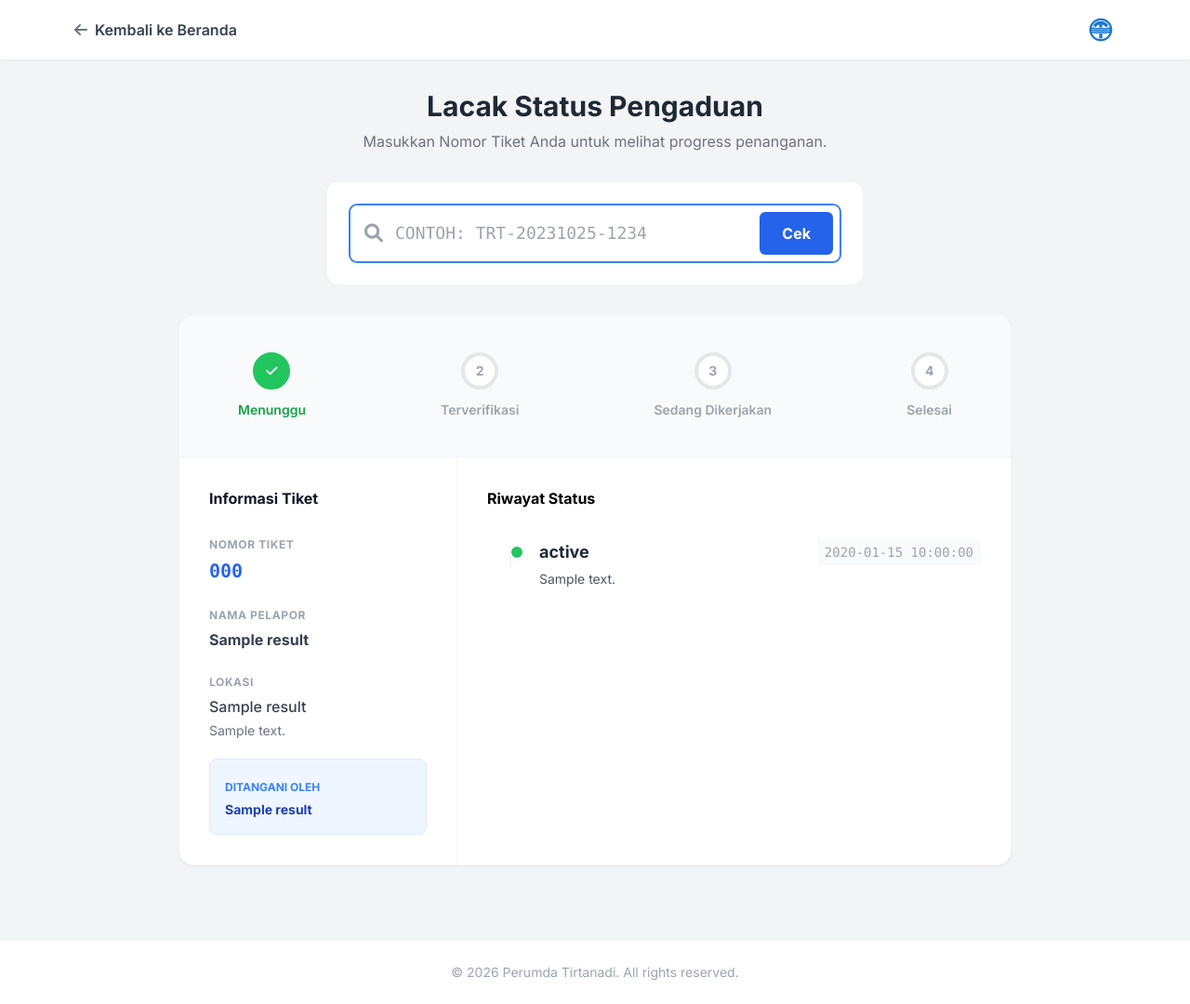
After one commit to Kyra-Code79/ticketing-tirtanadi, a CodeIgniter 4 app: the page made by app/Views/cek_status.php in a window 1280 px wide. The commit adds this page. Shown: the whole page at 93% size. Run offline with PHP 8.4 and a stand-in for CodeIgniter, Linux system fonts and the light colour scheme; the template is opened without the code that fills it: most values are stand-ins (such as "Sample title", 1, 10 or a date in 2020); data that the repository does not hold is empty; some libraries are stand-ins or nearby versions.

Commit message:
Add feature Track Ticketing

```diff
--- a/app/Config/Routes.php
+++ b/app/Config/Routes.php
@@ -8,6 +8,8 @@ use CodeIgniter\Router\RouteCollection;
 // Public Routes
 $routes->get('/', 'Pengaduan::index');
 $routes->post('pengaduan/store', 'Pengaduan::store');
+$routes->get('pengaduan/cetak/(:segment)', 'Pengaduan::cetak_pdf/$1');
+$routes->get('cek-status', 'Pengaduan::cek_status');
 
 // Auth Routes
 $routes->get('login', 'AuthController::login');
--- /dev/null
+++ b/app/Views/cek_status.php
@@ -0,0 +1,204 @@
+<!DOCTYPE html>
+<html lang="id">
+<head>
+    <meta charset="UTF-8">
+    <meta name="viewport" content="width=device-width, initial-scale=1.0">
+    <title>Cek Status Pengaduan - Tirtanadi</title>
+    <link rel="icon" href="<?= base_url('logo-tirtanadi-notext.webp') ?>" type="image/x-icon">
+    <script src="https://cdn.tailwindcss.com"></script>
+    <link href="https://cdnjs.cloudflare.com/ajax/libs/font-awesome/6.0.0/css/all.min.css" rel="stylesheet">
+    <link href="https://fonts.googleapis.com/css2?family=Inter:wght@300;400;500;600;700&display=swap" rel="stylesheet">
+    <script>
+        tailwind.config = {
+            theme: {
+                extend: { colors: { brand: { blue: '#0056b3', green: '#28a745' } } }
+            }
+        }
+    </script>
+    <style>body { font-family: 'Inter', sans-serif; background-color: #f3f4f6; }</style>
+</head>
+<body class="min-h-screen flex flex-col">
+
+    <!-- Header -->
+    <header class="bg-white shadow-sm sticky top-0 z-30">
+        <div class="max-w-6xl mx-auto px-4 py-4 flex justify-between items-center">
+            <a href="<?= base_url() ?>" class="flex items-center gap-2 group">
+                <i class="fas fa-arrow-left text-gray-500 group-hover:text-blue-600 transition"></i>
+                <span class="font-semibold text-gray-700 group-hover:text-blue-600 transition">Kembali ke Beranda</span>
+            </a>
+            <img src="<?= base_url('logo-tirtanadi-notext.webp') ?>" class="h-8">
+        </div>
+    </header>
+
+    <main class="flex-grow p-4 md:p-8">
+        <div class="max-w-4xl mx-auto">
+
+            <div class="text-center mb-8">
+                <h1 class="text-2xl md:text-3xl font-bold text-gray-800 mb-2">Lacak Status Pengaduan</h1>
+                <p class="text-gray-500">Masukkan Nomor Tiket Anda untuk melihat progress penanganan.</p>
+            </div>
+
+            <!-- Search Box -->
+            <div class="bg-white rounded-xl shadow-card p-6 mb-8 max-w-xl mx-auto">
+                <form action="" method="get" class="relative">
+                    <input type="text" name="keyword" value="<?= esc($keyword) ?>"
+                           placeholder="Contoh: TRT-20231025-1234"
+                           class="w-full pl-12 pr-4 py-4 border border-gray-200 rounded-lg focus:outline-none focus:border-blue-500 focus:ring-1 focus:ring-blue-500 text-lg font-mono uppercase transition shadow-sm"
+                           required autofocus>
+                    <div class="absolute inset-y-0 left-0 pl-4 flex items-center pointer-events-none">
+                        <i class="fas fa-search text-gray-400 text-xl"></i>
+                    </div>
+                    <button type="submit" class="absolute right-2 top-2 bottom-2 bg-blue-600 hover:bg-blue-700 text-white px-6 rounded-md font-bold transition">
+                        Cek
+                    </button>
+                </form>
+            </div>
+
+            <?php if($keyword && !$result): ?>
+                <div class="bg-red-50 border border-red-100 rounded-xl p-8 text-center max-w-xl mx-auto">
+                    <div class="bg-red-100 text-red-500 w-16 h-16 rounded-full flex items-center justify-center mx-auto mb-4 text-2xl">
+                        <i class="fas fa-times"></i>
+                    </div>
+                    <h3 class="font-bold text-red-800 text-lg mb-1">Tiket Tidak Ditemukan</h3>
+                    <p class="text-red-600">Nomor tiket "<?= esc($keyword) ?>" tidak terdaftar di sistem kami. Mohon cek kembali.</p>
+                </div>
+            <?php elseif($result): ?>
+
+                <!-- Tracking UI -->
+                <div class="bg-white rounded-2xl shadow-sm border border-gray-100 overflow-hidden">
+
+                    <!-- Stepper Header -->
+                    <div class="p-6 md:p-10 border-b border-gray-100 bg-gray-50">
+                        <!-- Progress Bar Logic -->
+                        <?php
+                            $steps = ['Menunggu', 'Terverifikasi', 'Sedang Dikerjakan', 'Selesai'];
+                            $currentStatus = $result['status'];
+                            // Map status to index
+                            $statusIndex = 0;
+                            if ($currentStatus == 'Terverifikasi') $statusIndex = 1;
+                            if ($currentStatus == 'Proses' || $currentStatus == 'Sedang Dikerjakan') $statusIndex = 2;
+                            if ($currentStatus == 'Selesai') $statusIndex = 3;
+                            if ($currentStatus == 'Ditolak') $statusIndex = -1; // Special case
+                        ?>
+
+                        <?php if($statusIndex == -1): ?>
+                             <!-- Rejected State -->
+                             <div class="text-center py-6">
+                                <div class="inline-block bg-red-100 text-red-600 p-4 rounded-full mb-4 text-2xl"><i class="fas fa-ban"></i></div>
+                                <h2 class="text-2xl font-bold text-red-700">Laporan Ditolak</h2>
+                                <p class="text-gray-500 mt-2">Maaf, laporan Anda tidak dapat diproses saat ini.</p>
+                             </div>
+                        <?php else: ?>
+                            <!-- Stepper UI -->
+                            <div class="relative flex items-center justify-between w-full max-w-3xl mx-auto">
+                                <div class="absolute left-0 top-1/2 transform -translate-y-1/2 w-full h-1 bg-gray-200 -z-10 rounded"></div>
+                                <div class="absolute left-0 top-1/2 transform -translate-y-1/2 h-1 bg-green-500 -z-10 rounded transition-all duration-1000" style="width: <?= ($statusIndex / 3) * 100 ?>%"></div>
+
+                                <?php foreach($steps as $idx => $stepLabel): ?>
+                                    <?php
+                                        $isActive = $idx <= $statusIndex;
+                                        $isCurrent = $idx == $statusIndex;
+                                    ?>
+                                    <div class="flex flex-col items-center">
+                                        <div class="w-10 h-10 rounded-full flex items-center justify-center border-4 text-sm font-bold transition-all duration-500 <?= $isActive ? 'bg-green-500 border-green-500 text-white' : 'bg-white border-gray-200 text-gray-400' ?>">
+                                            <?php if($isActive): ?>
+                                                <i class="fas fa-check"></i>
+                                            <?php else: ?>
+                                                <?= $idx + 1 ?>
+                                            <?php endif; ?>
+                                        </div>
+                                        <div class="mt-3 text-xs md:text-sm font-semibold <?= $isActive ? 'text-green-600' : 'text-gray-400' ?>"><?= $stepLabel ?></div>
+                                    </div>
+                                <?php endforeach; ?>
+                            </div>
+                        <?php endif; ?>
+                    </div>
+
+                    <!-- Content Grid -->
+                    <div class="grid md:grid-cols-3 divide-y md:divide-y-0 md:divide-x divide-gray-100">
+
+                        <!-- Left: Info -->
+                        <div class="p-6 md:p-8 col-span-1">
+                            <h3 class="font-bold text-gray-900 mb-6">Informasi Tiket</h3>
+
+                            <div class="mb-5">
+                                <span class="text-xs text-gray-400 uppercase tracking-wider font-bold">Nomor Tiket</span>
+                                <div class="text-xl font-mono font-bold text-blue-600 mt-1"><?= $result['nomor_tiket'] ?></div>
+                            </div>
+
+                            <div class="mb-5">
+                                <span class="text-xs text-gray-400 uppercase tracking-wider font-bold">Nama Pelapor</span>
+                                <div class="font-bold text-gray-700 mt-1"><?= esc($result['nama_pelapor']) ?></div>
+                                <div class="text-sm text-gray-500"><?= esc($result['no_hp']) ?></div>
+                            </div>
+
+                            <div class="mb-5">
+                                <span class="text-xs text-gray-400 uppercase tracking-wider font-bold">Lokasi</span>
+                                <div class="font-medium text-gray-700 mt-1">
+                                    <?= esc($result['nama_kecamatan']) ?>
+                                </div>
+                                <div class="text-sm text-gray-500 mt-1 line-clamp-3">
+                                    <?= esc($result['alamat_detail']) ?>
+                                </div>
+                            </div>
+
+                            <?php if(!empty($result['nama_kantor'])): ?>
+                            <div class="p-4 bg-blue-50 rounded-lg border border-blue-100">
+                                <span class="text-xs text-blue-500 font-bold uppercase">Ditangani Oleh</span>
+                                <div class="text-sm font-bold text-blue-800 mt-1"><?= $result['nama_kantor'] ?></div>
+                            </div>
+                            <?php endif; ?>
+                        </div>
+
+                        <!-- Right: Timeline -->
+                        <div class="p-6 md:p-8 col-span-2 bg-white">
+                            <h3 class="font-bold text="<?= ($statusIndex == 3) ? 'text-green-600' : 'text-blue-600' ?> mb-6">Riwayat Status</h3>
+
+                            <div class="space-y-8 relative pl-4">
+                                <!-- Vertical Line -->
+                                <div class="absolute left-6 top-2 bottom-6 w-0.5 bg-gray-100"></div>
+
+                                <?php foreach($history as $log): ?>
+                                <div class="relative flex items-start group">
+                                    <!-- Dot -->
+                                    <div class="absolute left-4 -translate-x-1/2 mt-1.5 w-4 h-4 rounded-full border-2 border-white shadow-sm z-10 <?= isset($log['is_rejected']) ? 'bg-red-500' : 'bg-green-500' ?>"></div>
+
+                                    <div class="ml-10 w-full">
+                                        <div class="flex flex-col md:flex-row md:items-center justify-between mb-1">
+                                            <span class="font-bold text-gray-800 text-lg group-hover:text-blue-600 transition">
+                                                <?= $log['status'] ?>
+                                            </span>
+                                            <span class="text-sm text-gray-400 font-mono bg-gray-50 px-2 py-1 rounded">
+                                                <?= $log['time'] ?>
+                                            </span>
+                                        </div>
+                                        <p class="text-gray-600 text-sm leading-relaxed">
+                                            <?= $log['desc'] ?>
+                                            <?php if(isset($log['is_rejected'])): ?>
+                                                <span class="text-red-500 font-bold">[!]</span>
+                                            <?php endif; ?>
+                                        </p>
+                                        <?php if($log['status'] == 'Selesai'): ?>
+                                            <div class="mt-3 inline-block px-3 py-1 bg-green-100 text-green-700 text-xs font-bold rounded-full">
+                                                Case Closed
+                                            </div>
+                                        <?php endif; ?>
+                                    </div>
+                                </div>
+                                <?php endforeach; ?>
+                            </div>
+                        </div>
+
+                    </div>
+                </div>
+
+            <?php endif; ?>
+        </div>
+    </main>
+
+    <footer class="bg-white border-t border-gray-100 py-6 mt-12 text-center text-sm text-gray-400">
+        &copy; <?= date('Y') ?> Perumda Tirtanadi. All rights reserved.
+    </footer>
+
+</body>
+</html>
--- a/composer.json
+++ b/composer.json
@@ -12,6 +12,7 @@
     "require": {
         "php": "^8.1",
         "codeigniter4/framework": "^4.0",
+        "dompdf/dompdf": "^3.1",
         "gasparesganga/php-shapefile": "^3.4"
     },
     "require-dev": {
```
Also changed, not shown: app/Controllers/Pengaduan.php (+120 -1 lines), app/Views/landing_page.php (+18 -1 lines), app/Views/pdf/laporan_tiket.php (added, +71 -0 lines), 3 other files.
